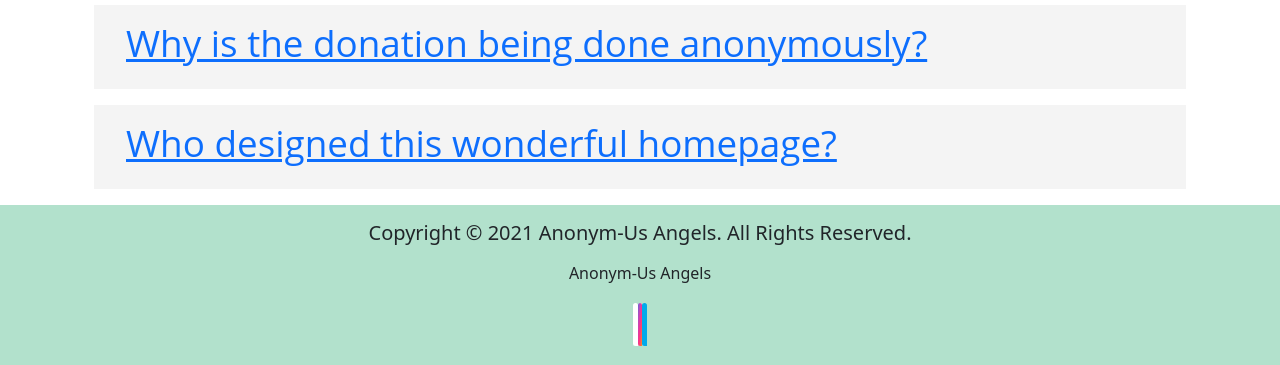
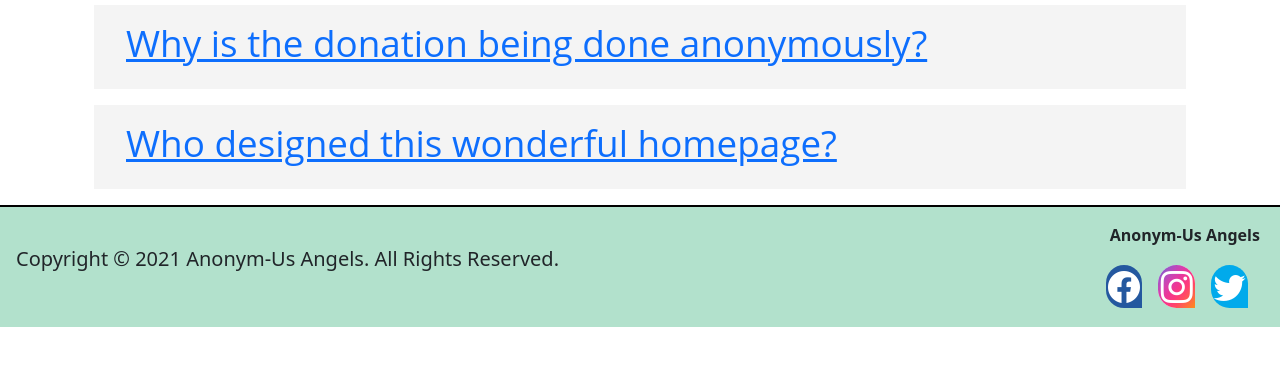
Before and after one commit to marcuswkl/donation-platform, a PHP site: page /donor-home.php in a window 1280 px wide. Shown: the part 2440-2805 px from the top of the page. After the commit the page ends 2767 px from the top, so only its background shows below. Run offline with PHP 8.4, Linux system fonts and the light colour scheme; some libraries are stand-ins or nearby versions.

Commit message:
Header and Footer edits

```diff
--- a/css/foot.css
+++ b/css/foot.css
@@ -6,11 +6,12 @@
 }
 
 .bi-facebook{
-    color: rgb(36, 88, 159);
+    color: white;
     border-radius: 1em 1em 0em 1em;
     font-size: 2em;
-    background-color: white;
+    background-color: #24589F;
     padding: 0rem 0.15rem;
+
 }
 
 
--- a/foot.php
+++ b/foot.php
@@ -7,23 +7,31 @@
     <meta name="viewport" content="width=device-width, initial-scale=1.0">
     <!-- Bootstrap CSS CDN -->
     <link href="https://cdn.jsdelivr.net/npm/bootstrap@5.1.1/dist/css/bootstrap.min.css" rel="stylesheet" integrity="sha384-F3w7mX95PdgyTmZZMECAngseQB83DfGTowi0iMjiWaeVhAn4FJkqJByhZMI3AhiU" crossorigin="anonymous">
-    <link href = "../css/foot.css" type = "text/css" rel = "stylesheet">
+    <!-- Bootstrap Icons CDN -->
+    <link rel="stylesheet" href="https://cdn.jsdelivr.net/npm/bootstrap-icons@1.6.0/font/bootstrap-icons.css">
+    <link href="../css/foot.css" type="text/css" rel="stylesheet">
 
 </head>
 
 <body>
-    <footer class="p-3 mt-3 footer" style ="background-color: #B2E1CC;">
-        <div>
-            <p class="lead text-center">Copyright &copy; 2021 Anonym-Us Angels. All Rights Reserved.</p>
+    <footer class="p-3 footer" style="background-color: #B2E1CC; border-top: 2px solid black">
+        <div class="d-flex justify-content-start align-items-center">
+            <div>
+                <p class="lead text-center">Copyright &copy; 2021 Anonym-Us Angels. All Rights Reserved.</p>
+            </div>
+
+            <div class="text-center ms-auto">
+                <p class="text-center ms-auto fw-bold">Anonym-Us Angels</p>
+                <div class="d-inline-flex">
+                    <a href="#"><i class="bi bi-facebook" style="margin-right: 0.5em;"></i></a>
+                    <a href="#"><i class="bi bi-instagram" style="margin-right: 0.5em;"></i></a>
+                    <a href="#"><i class="bi bi-twitter" style="margin-right: 0.5em;"></i></a>
+                </div>
+
+            </div>
         </div>
 
-        <p class="text-center">Anonym-Us Angels</p>
 
-        <div class = "text-center">
-            <a href="#"><i class="bi bi-facebook"></i></a>
-            <a href="#"><i class="bi bi-instagram"></i></a>
-            <a href="#"><i class="bi bi-twitter"></i></a>
-        </div>
 
 
 
--- a/head.php
+++ b/head.php
@@ -1,39 +1,44 @@
 <html>
-    <head>
+
+<head>
     <meta charset="UTF-8">
     <meta http-equiv="X-UA-Compatible" content="IE=edge">
     <meta name="viewport" content="width=device-width, initial-scale=1.0">
     <!-- Bootstrap CSS CDN -->
     <link href="https://cdn.jsdelivr.net/npm/bootstrap@5.1.1/dist/css/bootstrap.min.css" rel="stylesheet" integrity="sha384-F3w7mX95PdgyTmZZMECAngseQB83DfGTowi0iMjiWaeVhAn4FJkqJByhZMI3AhiU" crossorigin="anonymous">
 
-    <link href = "../css/head.css" type = "text/css" rel = "stylesheet">
-    </head>
+    <link href="../css/head.css" type="text/css" rel="stylesheet">
+</head>
 
-    <body>
+<body>
     <nav class="navbar navbar-expand-md navbar-light head">
         <div class="container">
-            <a href="#"> <img src="../resources/img/Logo.png" alt="logo" class = "mx-2 logo"></a>
+            <a href="#"> <img src="../resources/img/Logo.png" alt="logo" class="mx-2 logo"></a>
 
-            <button class="navbar-toggler" type = "button" data-bs-toggle = "collapse" data-bs-target = "#navmenu">
+            <button class="navbar-toggler" type="button" data-bs-toggle="collapse" data-bs-target="#navmenu">
                 <span class="navbar-toggler-icon"></span>
             </button>
 
-            <div class="collapse navbar-collapse" id = "navmenu">
-                <ul class="navbar-nav">
+            <div class="collapse navbar-collapse" id="navmenu">
+                <ul class="d-flex navbar-nav me-auto">
                     <li class="nav-item menu">
                         <a href="#" class="nav-link">Home</a>
                     </li>
 
-                    <li class="nav-item menu">
+                    <!-- <li class="nav-item menu">
                         <a href="#" class="nav-link">[Placeholder]</a>
                     </li>
 
                     <li class="nav-item menu">
                         <a href="#" class="nav-link">[Placeholder]</a>
-                    </li>
+                    </li> -->
+                </ul>
+            </div>
 
-                    <li class="nav-item menu">
-                        <a href="#" class = "nav=link"><img src="../resources/img/Logout.png" alt="logout" class = "logout">Log Out</a>
+            <div class="collapse navbar-collapse" id="navmenu">
+                <ul class="d-flex navbar-nav ms-auto">
+                    <li class="nav-item menu ">
+                        <a href="#" class="nav=link"><img src="../resources/img/Logout.png" alt="logout" class="logout">Log Out</a>
                     </li>
                 </ul>
             </div>
```
